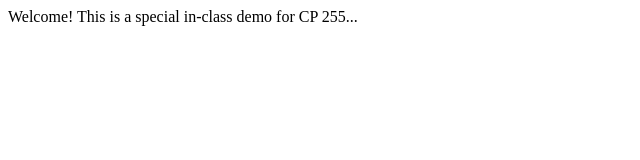
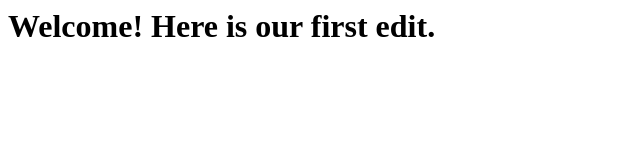
Before and after one commit to smmaurer/in-class-demo, a plain HTML site: page index.html in a window 1280 px wide. Shown: the whole page, without its empty margins (0-640 px from the left). Drawn offline with Linux system fonts and the light colour scheme.

Commit message:
Update index.html

```diff
--- a/index.html
+++ b/index.html
@@ -1,4 +1,5 @@
 <html>
 <head></head>
-<body>Welcome! This is a special in-class demo for CP 255...</body>
+<body><h1>Welcome!
+  Here is our first edit.</body>
 </html>
```
